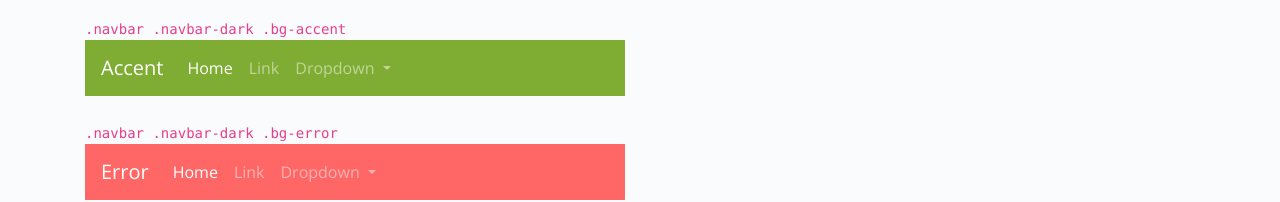
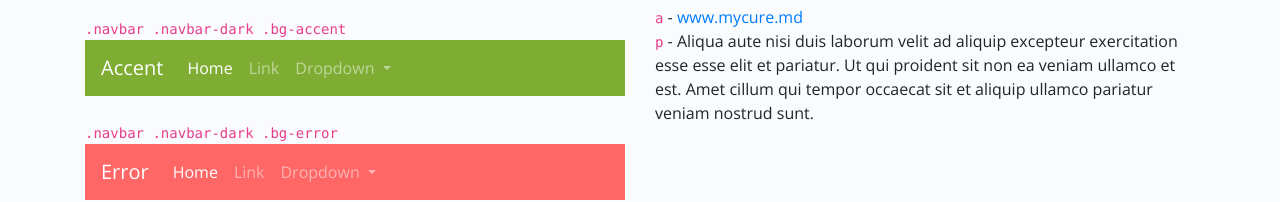
Before and after one commit to mycurelabs/kidlat-css, a website: page index.html in a window 1280 px wide. Shown: the part 776-978 px from the top of the page. Drawn offline with nearby package versions, Linux system fonts and the light colour scheme.

Commit message:
Added p and a

```diff
--- a/index.html
+++ b/index.html
@@ -235,6 +235,9 @@
         <hr>
         <h1><code>h1</code> - Meow</h1>
         <h2><code>h2</code> - Meow</h2>
+        <code>a</code> - <a href="https://mycure.md">www.mycure.md</a>
+        <br>
+        <p><code>p</code> - Aliqua aute nisi duis laborum velit ad aliquip excepteur exercitation esse esse elit et pariatur. Ut qui proident sit non ea veniam ullamco et est. Amet cillum qui tempor occaecat sit et aliquip ullamco pariatur veniam nostrud sunt.</p>
       </div>
     </div>
   </div>
```
